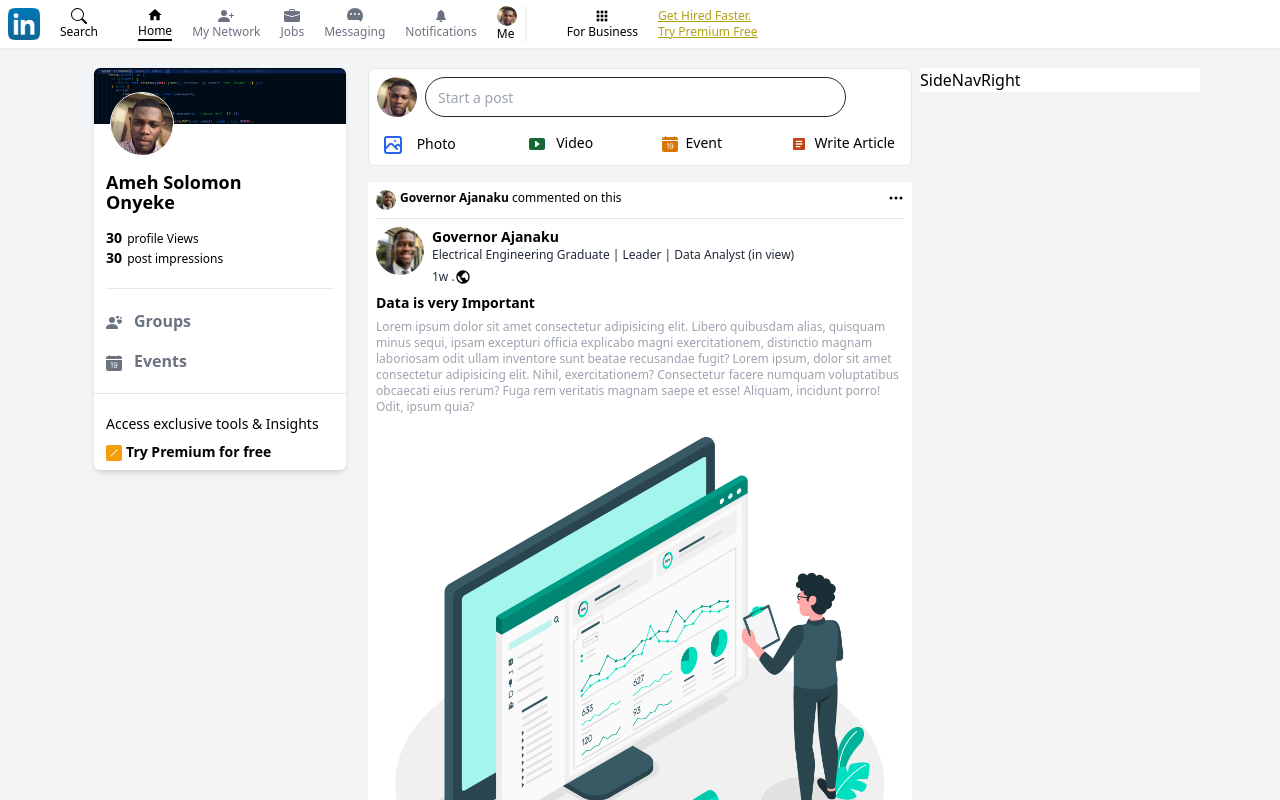
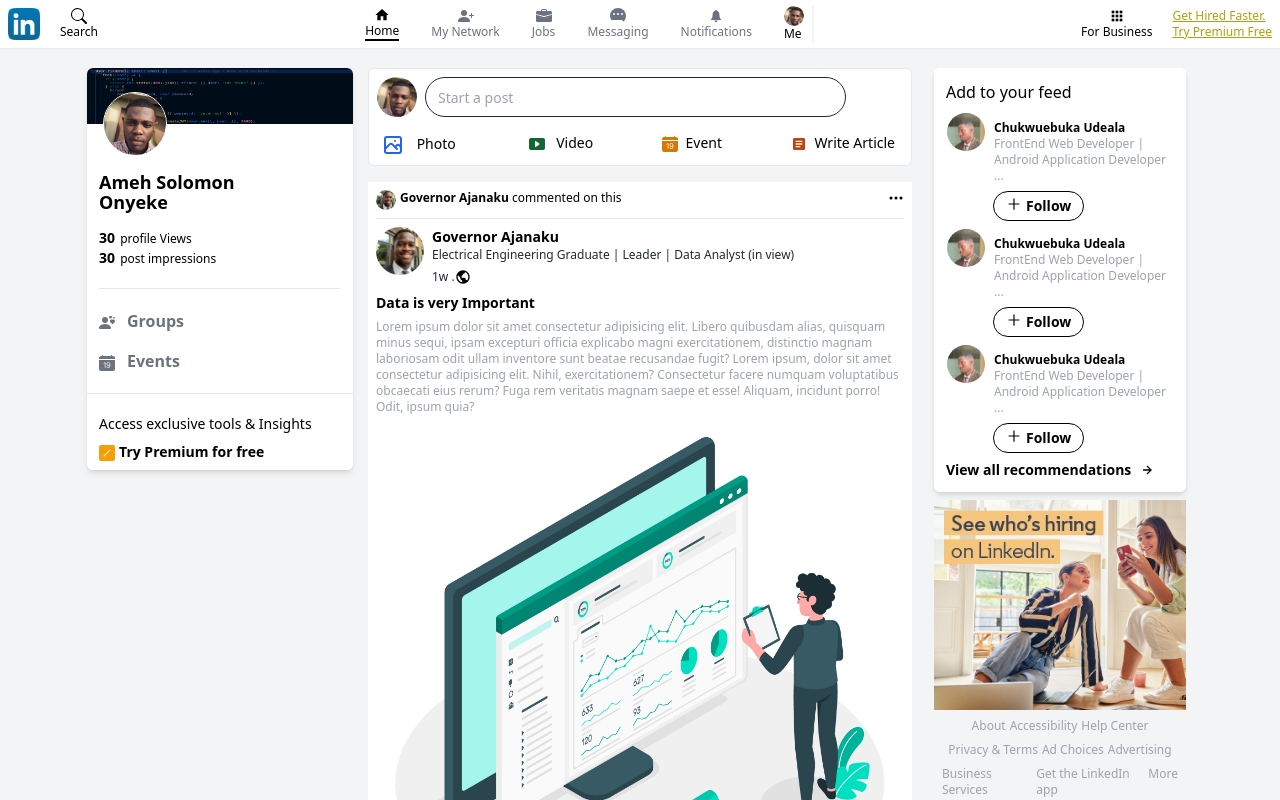
Before and after one commit to Uncle-Solomon/LinkedInClone, a React (Vite) app in the folder client/: page / in a window 1280 px wide. Shown: the top 800 px of the page. Built offline with nearby package versions, Linux system fonts and the light colour scheme.

Commit message:
Done with feed?

```diff
--- a/client/src/components/Navigation.jsx
+++ b/client/src/components/Navigation.jsx
@@ -21,7 +21,7 @@
     setClicked(param);
   };
   return (
-    <nav className=" sticky top-0 flex p-2 items-center bg-white shadow-sm gap-10 justify-start w-full text-xs h-12 mx-auto my-0 min-h-[100%] ">
+    <nav className=" sticky top-0 flex p-2 items-center bg-white shadow-sm gap-12 justify-start lg:justify-between w-full text-xs h-12 mx-auto my-0 min-h-[100%] ">
       <div className="flex justify-between gap-5 items-center">
         <img src={logo} className="h-8 w-8" />
         <div className="w-auto">
@@ -32,8 +32,8 @@
         </div>
       </div>
 
-      <div className=" border-r-2 border-gray-100 pr-2">
-        <ul className="flex gap-5 items-center">
+      <div className=" border-r-2  border-gray-100 pr-2">
+        <ul className="flex gap-4 md:gap-8 items-center">
           <li
             className={`w-auto  hover:text-black cursor-pointer ${
               clicked === 0
--- a/client/src/components/Post.jsx
+++ b/client/src/components/Post.jsx
@@ -69,8 +69,8 @@
 
           <hr className="my-2 " />
 
-          <div className="w-[100%] p-2">
-            <div className="flex mx-auto justify-between w-[80%] gap-6 text-sm text-gray-600 font-light">
+          <div className=" px-2">
+            <div className="flex mx-auto px-0.5 justify-between w-[80%] md:gap-6 text-sm text-gray-600 font-light">
               <span className="flex gap-2">
                 <FiThumbsUp className="h-5 w-5" />
                 Like
--- a/client/src/components/SideNavLeft.jsx
+++ b/client/src/components/SideNavLeft.jsx
@@ -9,7 +9,7 @@
 
 const SideNavLeft = () => {
   return (
-    <div className="rounded-md pb-2 w-[90%] mx-auto shadow-md bg-white">
+    <div className="rounded-md pb-2 w-[95%] mx-auto shadow-md bg-white">
       <div>
         <div className="h-28 relative">
           <img src={background} className="w-full h-[50%] rounded-t-md" />
--- a/client/src/components/SideNavRight.jsx
+++ b/client/src/components/SideNavRight.jsx
@@ -1,7 +1,113 @@
 import React from "react";
+import { AiOutlinePlus } from "react-icons/ai";
+import { BiRightArrowAlt } from "react-icons/bi";
+import { RiChatSmile3Fill } from "react-icons/ri";
+
+import ebuka from "../assets/ebuka.jpeg";
+import ad from "../assets/ad.png";
 
 const SideNavRight = () => {
-  return <div className="bg-white">SideNavRight</div>;
+  return (
+    <div>
+      <div className="rounded-md p-3 w-[90%] mx-auto shadow-md bg-white">
+        <div className="flex mb-2">
+          <h1>Add to your feed</h1>
+        </div>
+
+        <div className="flex">
+          <img
+            className="w-10 h-10 rounded-full border border-white"
+            src={ebuka}
+          />
+          <div className="p-2 text-xs text-gray-400">
+            <h2 className="text-black leading-2 font-bold">
+              Chukwuebuka Udeala
+            </h2>
+            <p>FrontEnd Web Developer | Android Application Developer ...</p>
+            <button
+              className="mt-2 outline outline-1 rounded-2xl py-1 px-3 flex gap-1 text-sm text-black font-semibold"
+              type="button"
+            >
+              <AiOutlinePlus className="h-4 w-4" />
+              Follow
+            </button>
+          </div>
+        </div>
+        <div className="flex">
+          <img
+            className="w-10 h-10 rounded-full border border-white"
+            src={ebuka}
+          />
+          <div className="p-2 text-xs text-gray-400">
+            <h2 className="text-black leading-2 font-bold">
+              Chukwuebuka Udeala
+            </h2>
+            <p>FrontEnd Web Developer | Android Application Developer ...</p>
+            <button
+              className="mt-2 outline outline-1 rounded-2xl py-1 px-3 flex gap-1 text-sm text-black font-semibold"
+              type="button"
+            >
+              <AiOutlinePlus className="h-4 w-4" />
+              Follow
+            </button>
+          </div>
+        </div>
+        <div className="flex">
+          <img
+            className="w-10 h-10 rounded-full border border-white"
+            src={ebuka}
+          />
+          <div className="p-2 text-xs text-gray-400">
+            <h2 className="text-black leading-2 font-bold">
+              Chukwuebuka Udeala
+            </h2>
+            <p>FrontEnd Web Developer | Android Application Developer ...</p>
+            <button
+              className="mt-2 outline outline-1 rounded-2xl py-1 px-3 flex gap-1 text-sm text-black font-semibold"
+              type="button"
+            >
+              <AiOutlinePlus className="h-4 w-4" />
+              Follow
+            </button>
+          </div>
+        </div>
+
+        <div className="flex gap-2 items-center">
+          <p className="text-sm font-bold">View all recommendations</p>{" "}
+          <BiRightArrowAlt />
+        </div>
+      </div>
+      <div className="rounded-md pb-2 w-[90%] mx-auto mt-2">
+        <img src={ad} className=" w-full cursor-pointer" />
+        <div className="text-xs text-gray-400">
+          <ul className="flex justify-center gap-1  my-2 px-2">
+            <li>About </li>
+            <li>Accessibility</li>
+            <li>Help Center </li>
+          </ul>
+          <ul className="flex justify-center gap-1 my-2 px-2">
+            <li>Privacy & Terms </li>
+            <li>Ad Choices </li>
+            <li>Advertising </li>
+          </ul>
+          <ul
+            className="
+            flex
+            justify-center
+            gap-1 my-2 px-2
+          "
+          >
+            <li>Business Services </li>
+            <li>Get the LinkedIn app </li>
+            <li>More</li>
+          </ul>
+        </div>
+        <p className="text-xs mt-4 text-gray-400 font-bold flex gap-2">
+          Built by Ameh Solomon Onyeke A.S.O <RiChatSmile3Fill />
+        </p>
+      </div>
+    </div>
+  );
 };
 
 export default SideNavRight;
```
Also changed, not shown: client/src/assets/ad.png (added), client/src/assets/ebuka.jpeg (added).
